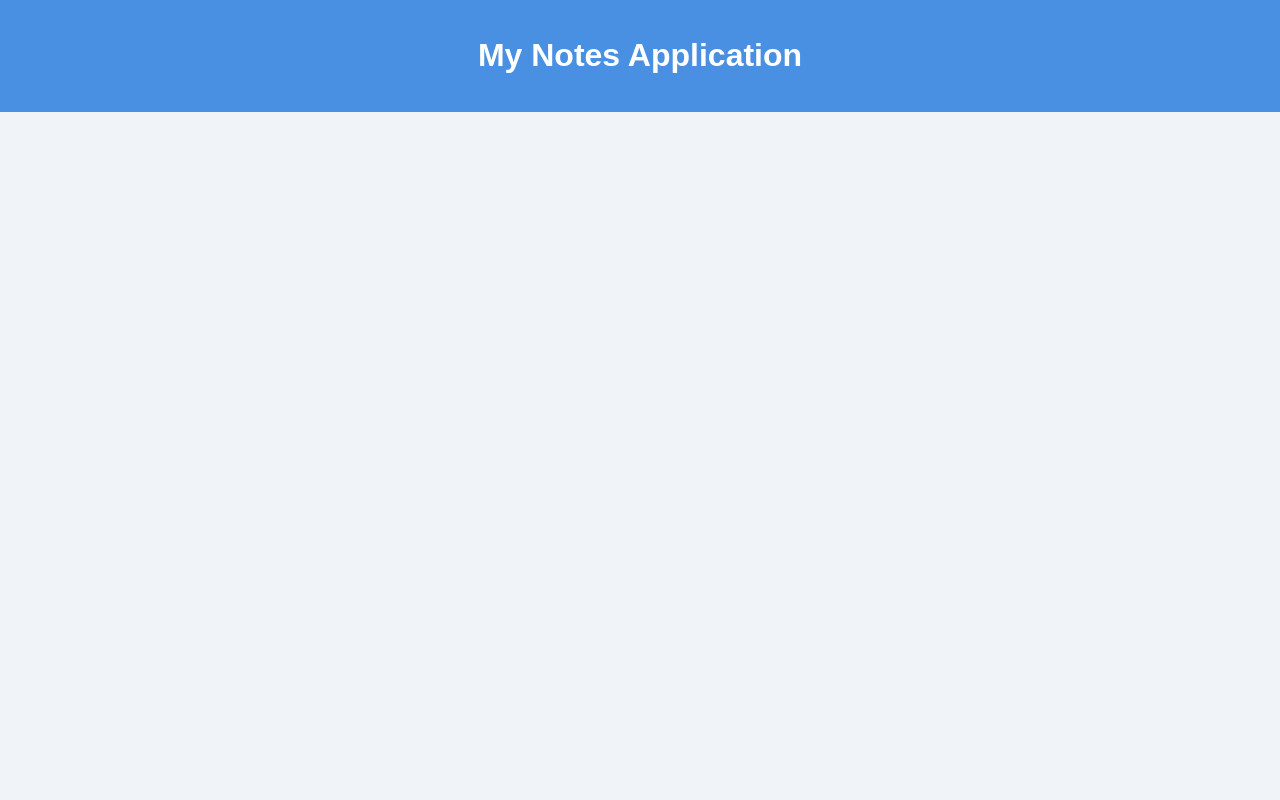
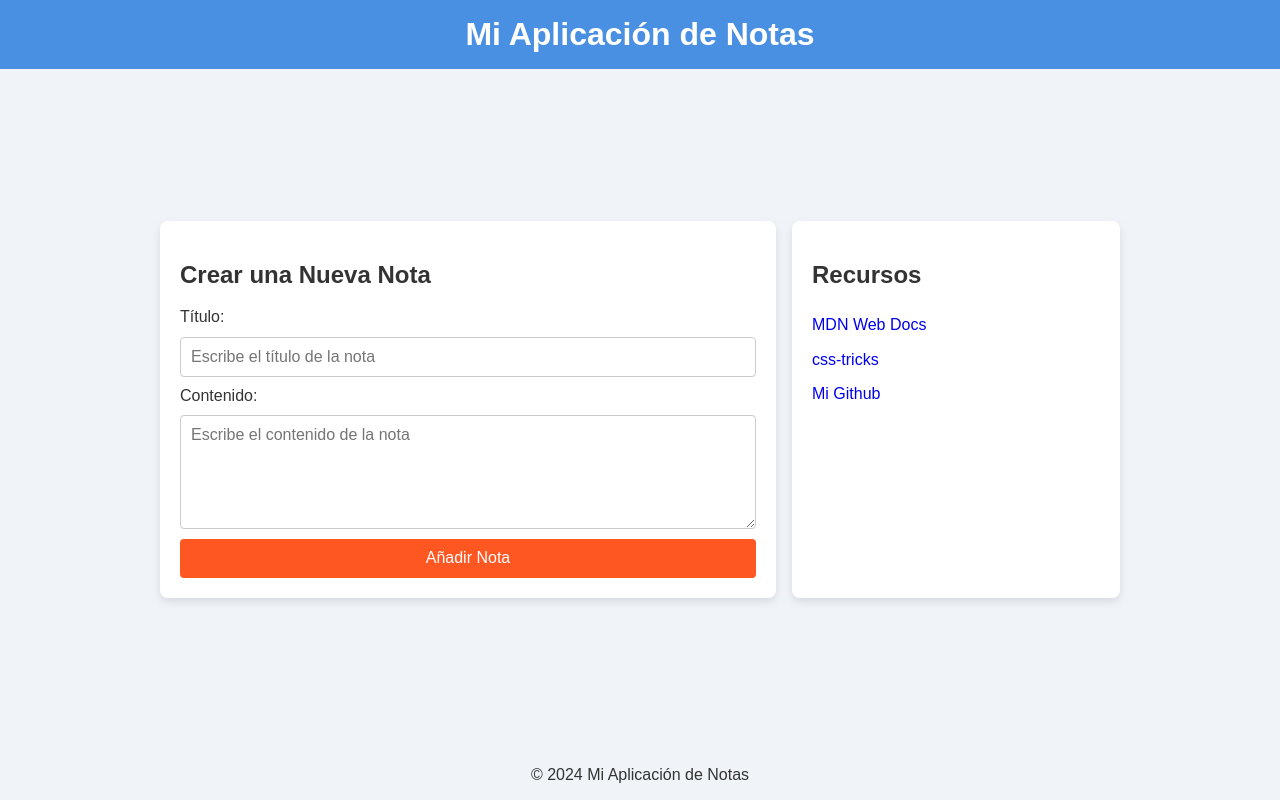
Before and after one commit to XwagnerX/00_semantic-html-css, a plain HTML site: page index.html in a window 1280 px wide. Drawn offline with Linux system fonts and the light colour scheme.

Commit message:
Full code update of all files

```diff
--- a/index.html
+++ b/index.html
@@ -1,16 +1,51 @@
 <!DOCTYPE html>
-<html lang="en">
+<html lang="es">
   <head>
     <meta charset="UTF-8" />
     <meta name="viewport" content="width=device-width, initial-scale=1.0" />
     <meta http-equiv="X-UA-Compatible" content="IE=edge" />
-    <title>Notes App</title>
+    <title>Aplicación de Notas</title>
     <link rel="stylesheet" href="sanitize.css" />
     <link rel="stylesheet" href="styles.css" />
   </head>
   <body>
-    <header class="top-header">
-      <h1>My Notes Application</h1>
+    <header class="encabezado-principal">
+      <h1>Mi Aplicación de Notas</h1>
     </header>
+    <main class="contenedor-principal">
+      <section class="tarjeta formulario-nota__contenedor">
+        <h2>Crear una Nueva Nota</h2>
+        <form class="formulario-nota">
+          <label for="titulo-nota">Título:</label>
+          <input
+            type="text"
+            id="titulo-nota"
+            name="titulo"
+            placeholder="Escribe el título de la nota"
+            required
+          />
+          <label for="contenido-nota">Contenido:</label>
+          <textarea
+            id="contenido-nota"
+            name="contenido"
+            rows="5"
+            placeholder="Escribe el contenido de la nota"
+            required
+          ></textarea>
+          <button type="submit">Añadir Nota</button>
+        </form>
+      </section>
+      <aside class="tarjeta recursos">
+        <h2>Recursos</h2>
+        <ul class="lista-recursos">
+          <li><a href="https://developer.mozilla.org">MDN Web Docs</a></li>
+          <li><a href="https://css-tricks.com/">css-tricks</a></li>
+          <li><a href="https://github.com/XwagnerX">Mi Github</a></li>
+        </ul>
+      </aside>
+    </main>
+    <footer class=" ">
+      <p>&copy; 2024 Mi Aplicación de Notas</p>
+    </footer>
   </body>
 </html>
--- a/sanitize.css
+++ b/sanitize.css
@@ -3,11 +3,65 @@ html {
   -webkit-text-size-adjust: 100%;
 }
 
-body {
+body, h1, ul, ol {
+  margin: 0;
+  padding: 0;
+}
+
+ul, ol {
+  list-style: none;
+}
+
+a {
+  background-color: transparent;
+  text-decoration: none;
+}
+
+a:hover {
+  text-decoration: underline;
+}
+
+b, strong {
+  font-weight: bolder;
+}
+
+img {
+  border-style: none;
+}
+
+button, input, select, textarea {
+  font: inherit;
   margin: 0;
 }
 
-h1 {
-  font-size: 2em;
-  margin: 0.67em 0;
+button, input {
+  overflow: visible;
 }
+
+button, [type="button"], [type="reset"], [type="submit"] {
+  -webkit-appearance: button;
+}
+
+button::-moz-focus-inner, [type="button"]::-moz-focus-inner,
+[type="reset"]::-moz-focus-inner, [type="submit"]::-moz-focus-inner {
+  border: none;
+  padding: 0;
+}
+
+textarea {
+  overflow: auto;
+}
+
+[type="checkbox"], [type="radio"] {
+  box-sizing: border-box;
+  padding: 0;
+}
+
+[type="search"] {
+  -webkit-appearance: textfield;
+  outline-offset: -2px;
+}
+
+[hidden] {
+  display: none;
+}
--- a/styles.css
+++ b/styles.css
@@ -1,12 +1,3 @@
-:root {
-  --main-bg-color: #f0f4f8;
-  --header-footer-color: #4a90e2;
-  --main-text-color: #333;
-  --button-bg-color: #ff5722;
-  --button-hover-color: #e64a19;
-  --container-bg-color: #ffffff;
-}
-
 body {
   display: flex;
   flex-direction: column;
@@ -15,18 +6,81 @@ body {
   height: 100vh;
   margin: 0;
 
-
-  background-color: var(--main-bg-color);
-  color: var(--main-text-color);
+  background-color: #f0f4f8;
+  color: #333;
   font-family: Arial, sans-serif;
 }
 
-.top-header,
-.footer {
+.encabezado-principal,
+.pie {
   width: 100%;
   padding: 1rem;
 
-  background-color: var(--header-footer-color);
+  background-color:  #4a90e2;
   color: white;
   text-align: center;
 }
+
+.contenedor-principal {
+  display: flex;
+  gap: 1rem;
+  justify-content: space-between;
+  width: 75vw;
+  margin: 20px;
+  padding: 20px;
+}
+
+.tarjeta {
+  padding: 20px;
+
+  background-color: #ffffff;
+  border-radius: 0.5rem;
+  box-shadow: 0 4px 8px rgba(0, 0, 0, 0.1);
+}
+
+.formulario-nota__contenedor {
+  flex-grow: 1;
+}
+
+.formulario-nota {
+  display: flex;
+  flex-direction: column;
+}
+
+.formulario-nota label,
+.formulario-nota input,
+.formulario-nota textarea {
+  margin-bottom: 10px;
+}
+
+.formulario-nota input,
+.formulario-nota textarea {
+  padding: 10px;
+
+  font-size: 1rem;
+
+  border: 1px solid #ccc;
+  border-radius: 4px;
+}
+
+.formulario-nota button {
+  background-color: #ff5722;
+  color: white;
+  padding: 10px;
+  border: none;
+  border-radius: 4px;
+  cursor: pointer;
+  font-size: 1rem;
+}
+
+.formulario-nota button:hover {
+  background-color:  #e64a19;
+}
+
+.recursos {
+  width: 30%;
+}
+
+.lista-recursos > li {
+  padding: 0.5rem 0;
+}
```
